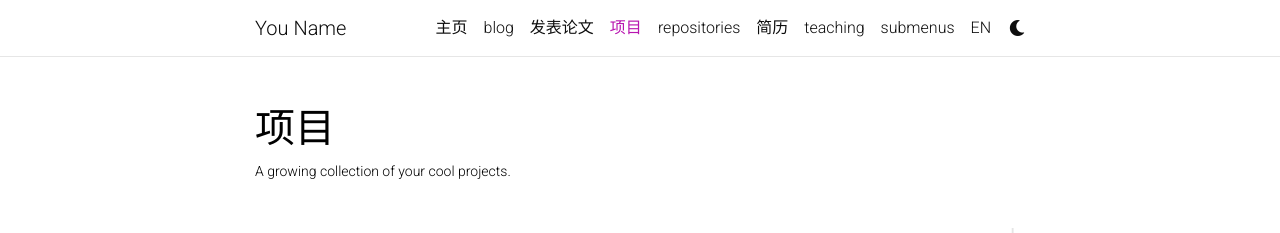
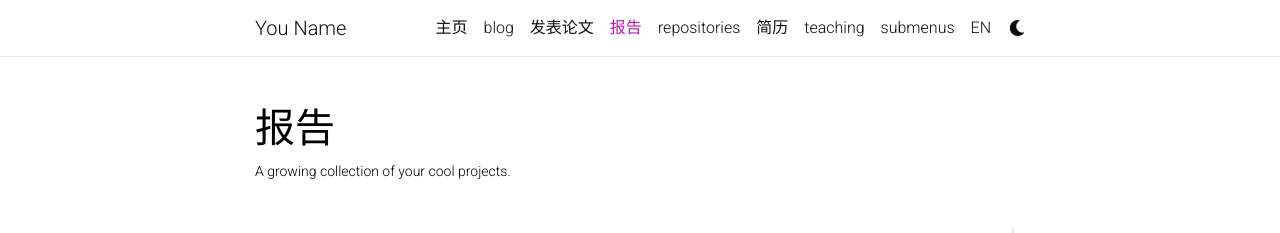
Before and after one commit to czz-naoc/czz-naoc.github.io, a Jekyll site: the page built from _pages/projects.md, in a window 1280 px wide and 1127 px high. Shown: the top 233 px of the window. Built offline with Jekyll 4.4.1, drawn with Linux system fonts in a browser that asks for light colours; full-size pictures stand in for the smaller copies a plugin makes; comment, search, counter and statistics services are not loaded; a style sheet for code colours, icons or effects is not loaded.

Commit message:
Update projects.md

```diff
--- a/_pages/projects.md
+++ b/_pages/projects.md
@@ -1,9 +1,9 @@
 ---
 layout: page
-title: 项目
+title: 报告
 permalink: /projects/
 lang: zh
-ref: projects
+ref: reports
 description: A growing collection of your cool projects.
 nav: true
 nav_order: 2
```
